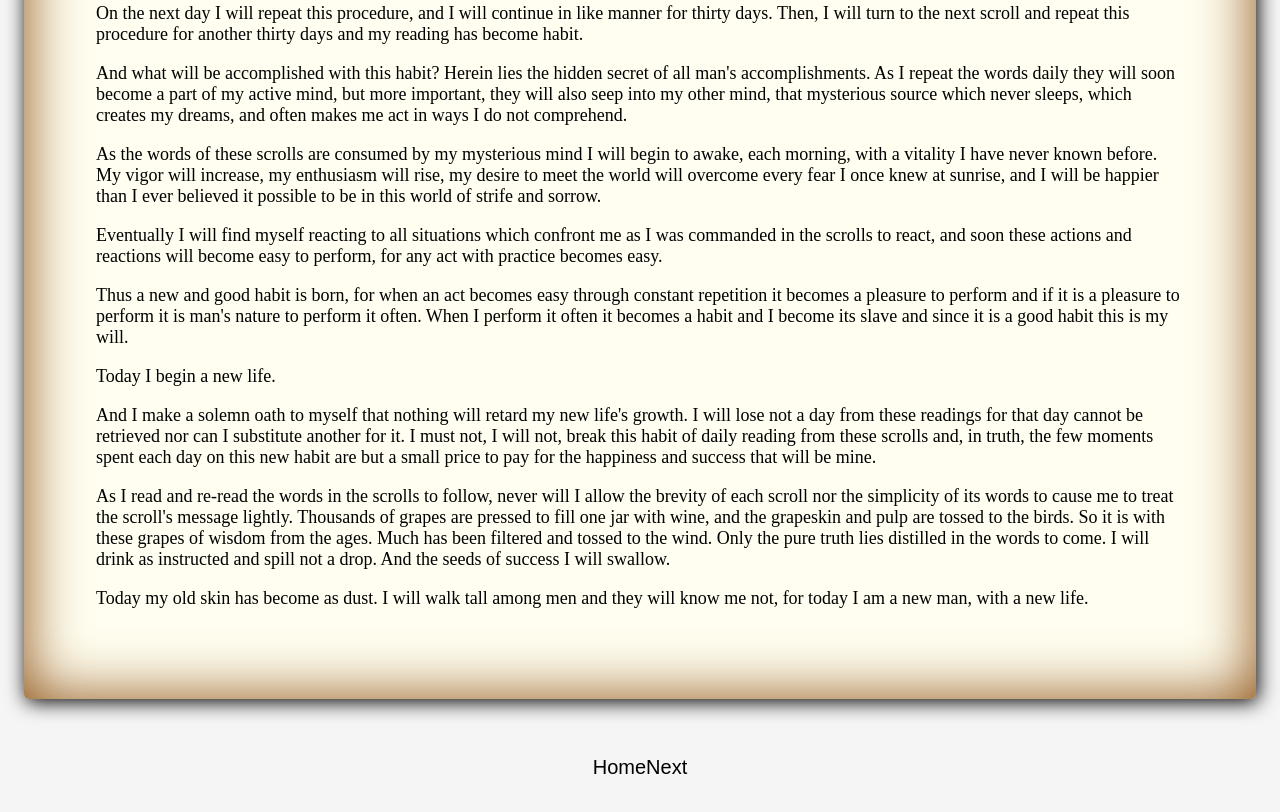
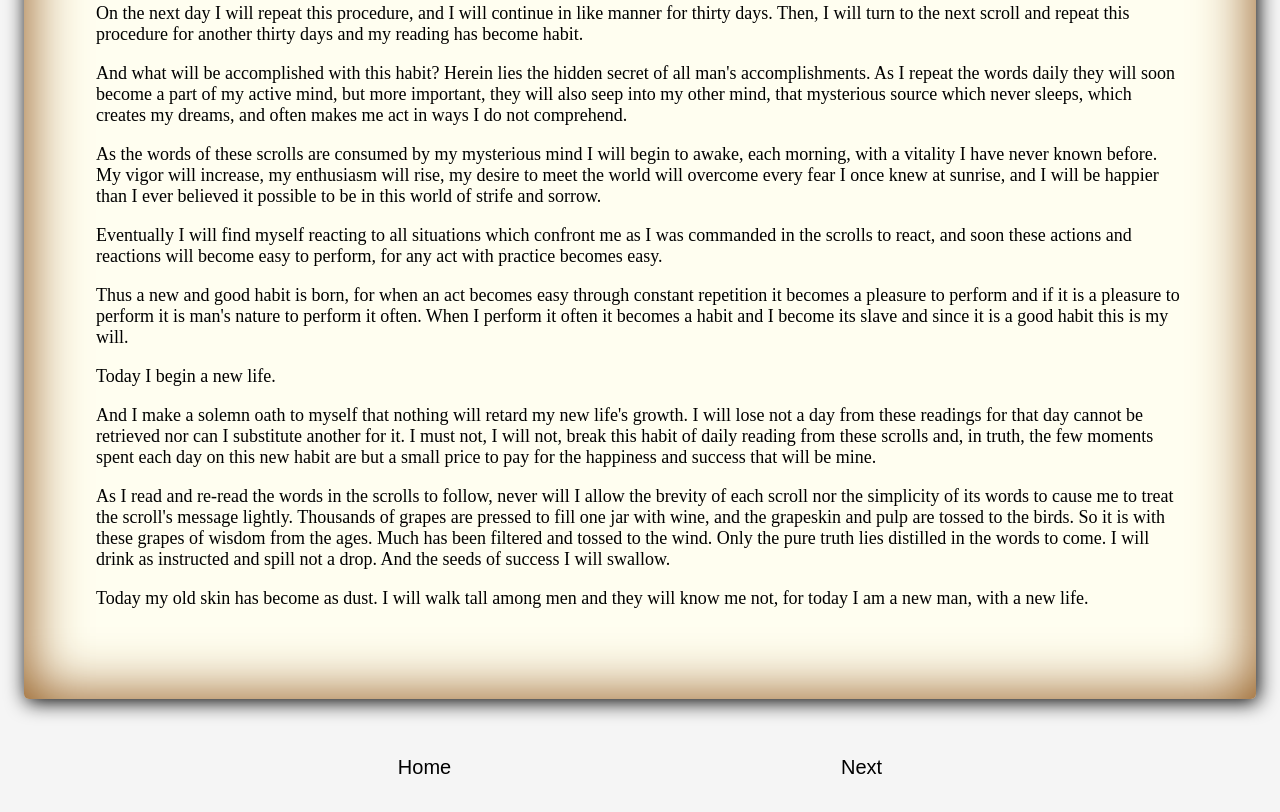
Before and after one commit to dwernz/Scrolls, a plain HTML site: page scroll1.html in a window 1280 px wide. Shown: the part 1402-2214 px from the top of the page. Drawn offline with Linux system fonts and the light colour scheme; a web font is replaced by a local one.

Commit message:
update: styling

```diff
--- a/styles.css
+++ b/styles.css
@@ -87,9 +87,10 @@ body {
 
 .nav-section {
     display: flex;
-    justify-content: space-between;
+    justify-content: space-evenly;
     align-items: center;
     margin: 25px;
+    width: 100%;
 }
 
 .nav-btn {
```
